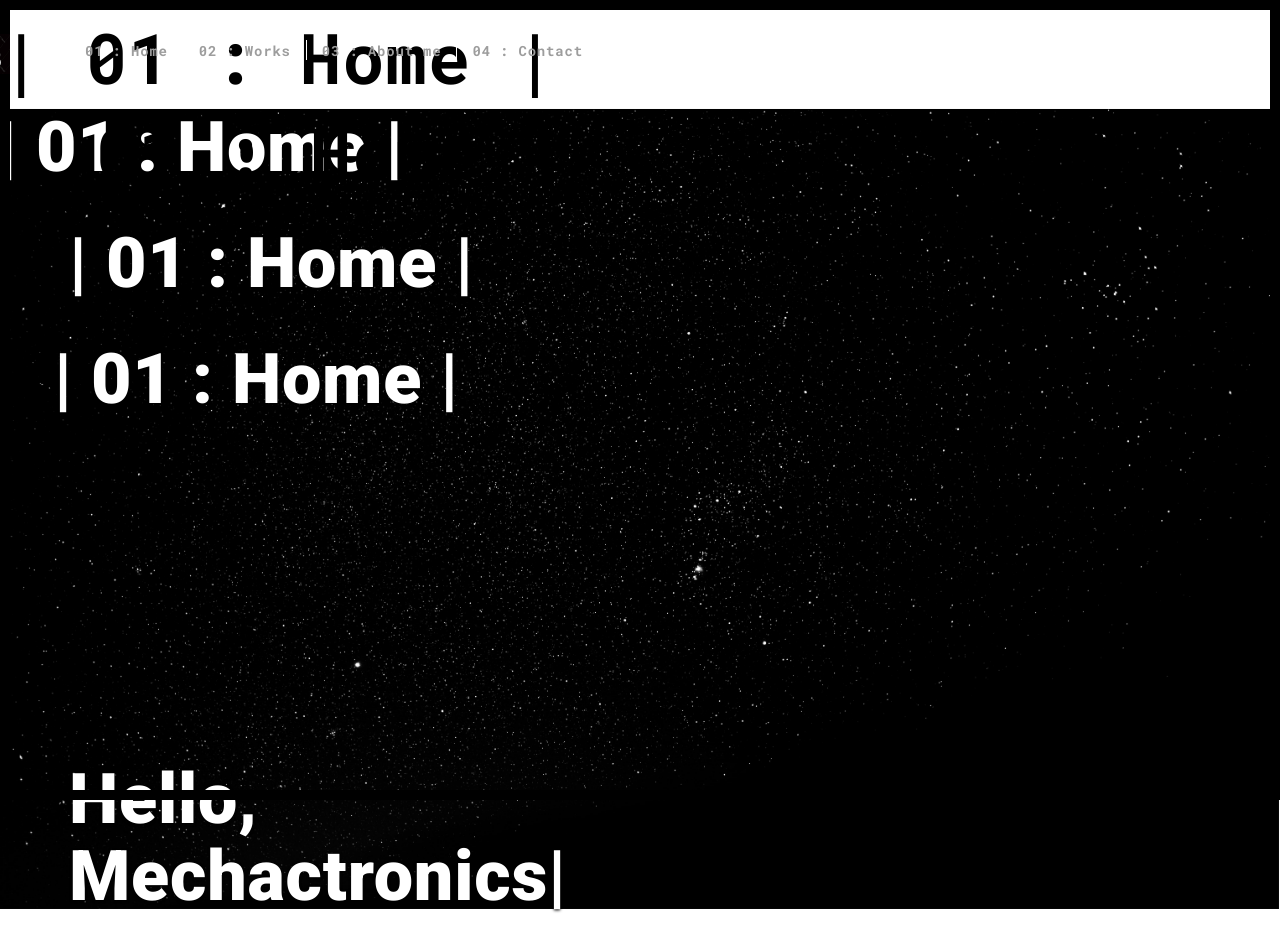
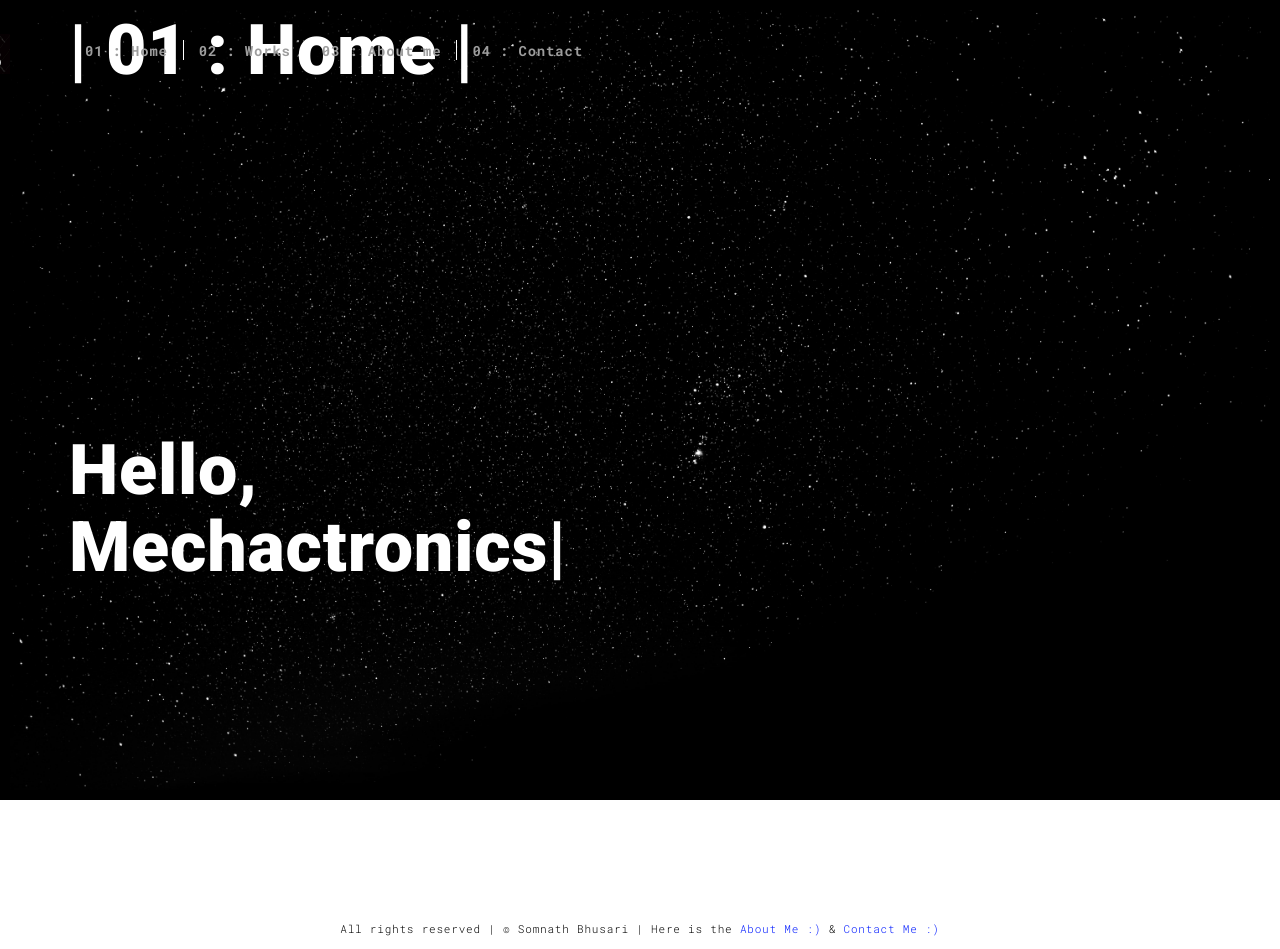
Before and after one commit to somnathbhusari/portfo, a Flask app: page / in a window 1280 px wide. Shown: the top 949 px of the page. Run offline with Flask 2, Linux system fonts and the light colour scheme; some libraries are stand-ins or nearby versions.

Commit message:
HOME changes

```diff
--- a/templates/index.html
+++ b/templates/index.html
@@ -44,19 +44,15 @@
         </ul>
       </div>
     </div>
-    <h1>| 01 : Home |</h1>
   </nav>
-  <h1>| 01 : Home |</h1>
 </header>
 
 <!-- Add your site or app content here -->
 <!-- Here we can add the backgaround if we want. -->
   <div class="hero-full-container background-image-container white-text-container" style="background-image: url('./static/assets/images/bg_black1.jpg'); transform: translate3d(-1.03078px, -7.01895px, 0px);">
-    <h1>| 01 : Home |</h1>
     <div class="container">
       <h1>| 01 : Home |</h1>
       <div class="row">
-        <h1>| 01 : Home |</h1>
         <div class="col-xs-12">
           <div class="hero-full-wrapper">
             <div class="text-content">
```
